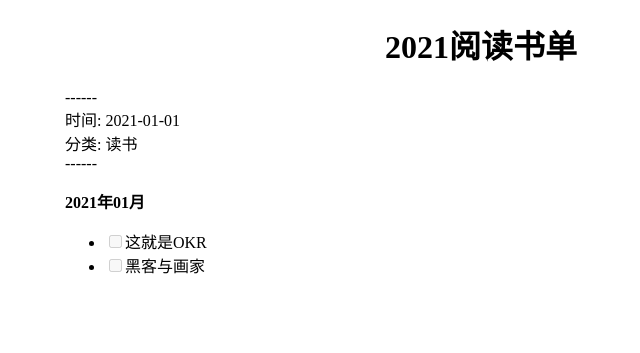
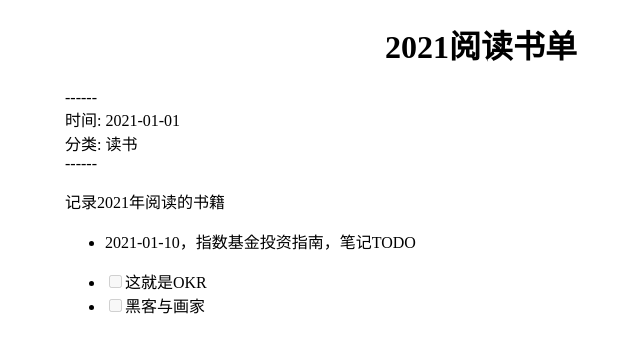
Before and after one commit to zhxt0/zhxt0.github.io, a Jekyll site: the page built from _posts/2021-01-01-book-list-of-2021.md, in a window 1280 px wide. Shown: the top 353 px of the page, without its empty margins (159-799 px from the left). Built offline with Jekyll 4.4.1, drawn with Linux system fonts in a browser that asks for light colours.

Commit message:
Update 2021-01-01-book-list-of-2021.md

```diff
--- a/_posts/2021-01-01-book-list-of-2021.md
+++ b/_posts/2021-01-01-book-list-of-2021.md
@@ -5,7 +5,13 @@ category: 读书
 keywords: 阅读,书单,2021
 ---
 
-**2021年01月**
+
+
+记录2021年阅读的书籍
+
+
+
+- 2021-01-10，指数基金投资指南，笔记TODO
 
 - [ ] 这就是OKR
 - [ ] 黑客与画家
```
